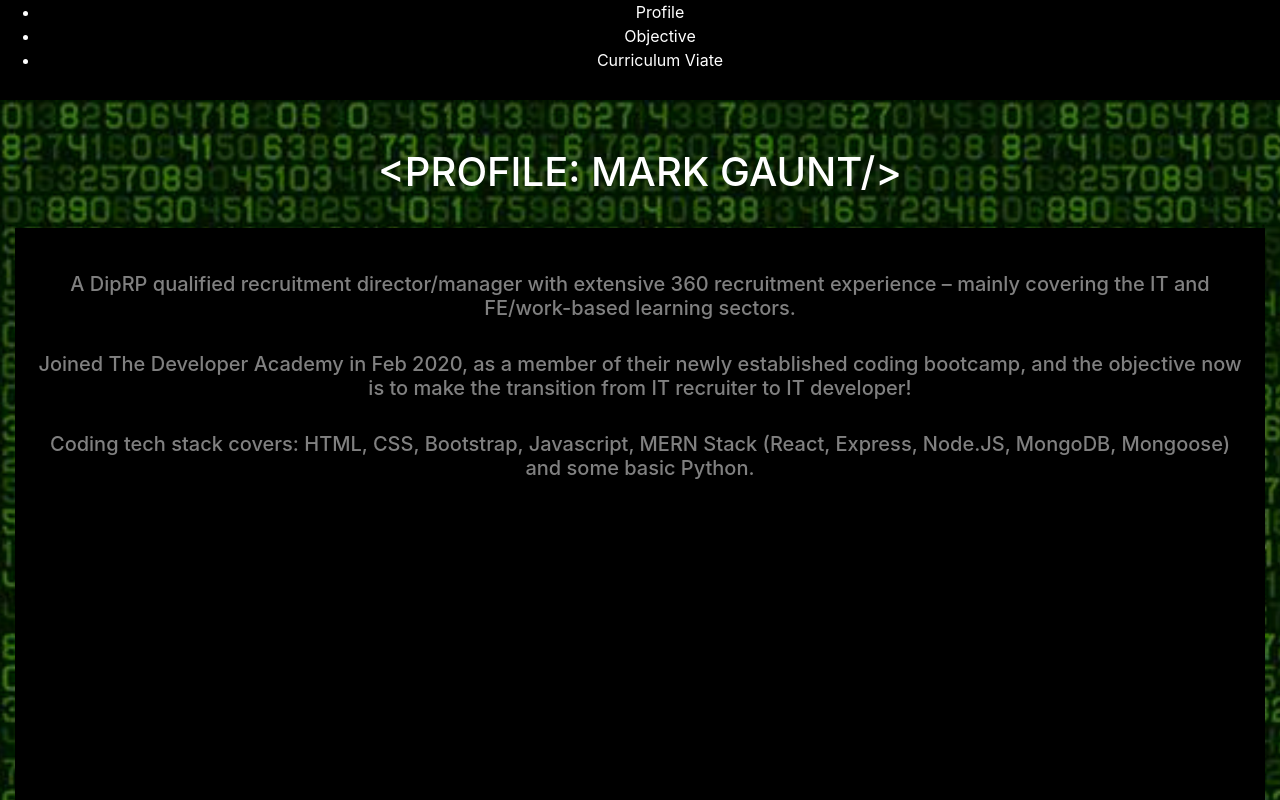
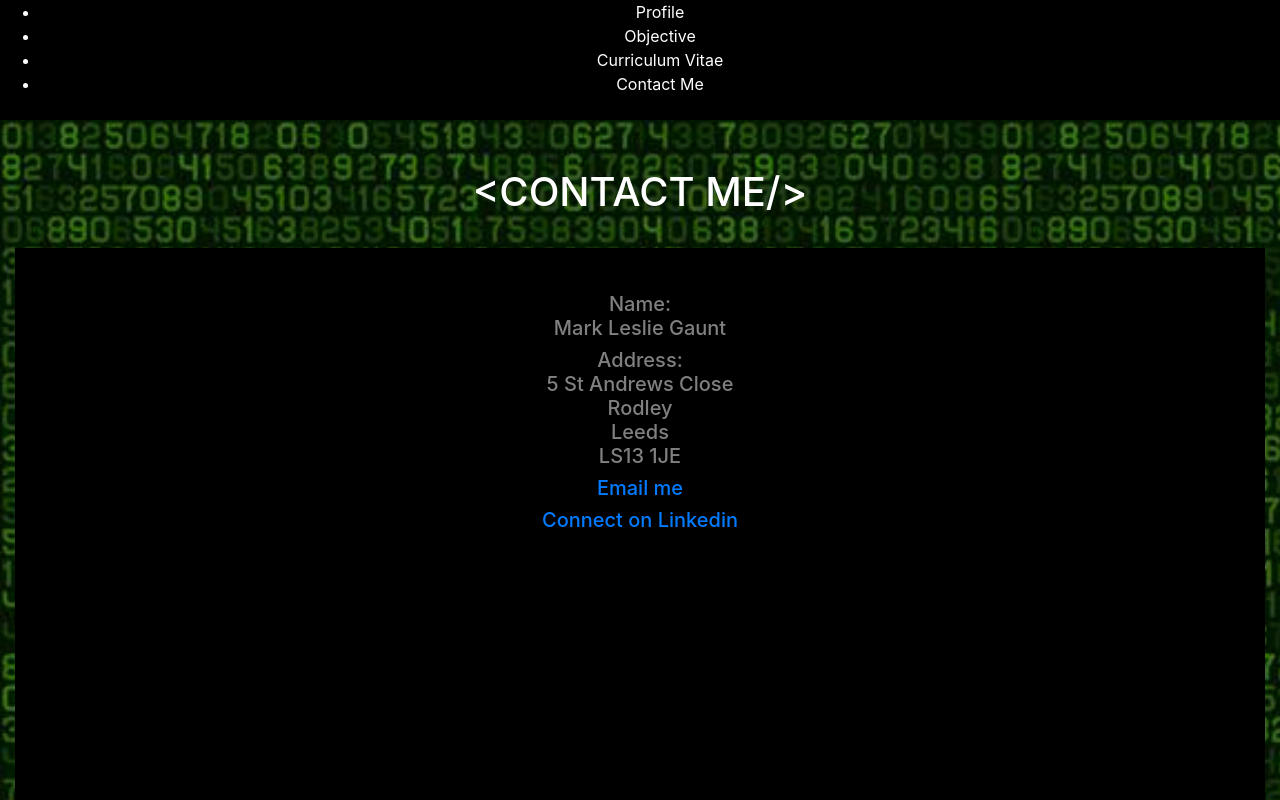
Before and after one commit to MarkGaunt1/mgportfolio, a React (Create React App) app: page /contactme in a window 1280 px wide. Shown: the top 800 px of the page. Built offline with nearby package versions, Linux system fonts and the light colour scheme.

Commit message:
Add contact me page

```diff
--- a/src/App.js
+++ b/src/App.js
@@ -9,10 +9,12 @@ import './App.css';
 import { MyComponentHome} from './MyComponentHome';
 import { MyComponentObjective} from './MyComponentObjective';
 import { MyComponentCV} from './MyComponentCV';
+import { MyComponentContact} from './MyComponentContact';
+
 
 const navStyles = {
   width: '100%',
-  height: '100px',
+  height: '120px',
   color: 'white',
 
   backgroundColor: 'black',
@@ -44,7 +46,10 @@ function App() {
               <Link style={{color: "white"}} to="/objective">Objective</Link>
             </li>
             <li>
-              <Link style={{color: "white"}} to="/curriculumvitae">Curriculum Viate</Link>
+              <Link style={{color: "white"}} to="/curriculumvitae">Curriculum Vitae</Link>
+            </li>
+            <li>
+              <Link style={{color: "white"}} to="/contactme">Contact Me</Link>
             </li>
           </ul>
         </nav>
@@ -57,6 +62,9 @@ function App() {
           </Route>
           <Route path="/curriculumvitae">
             <MyComponentCV />
+          </Route>
+          <Route path="/contactme">
+            <MyComponentContact />
           </Route>
           <Route path="/">
             <MyComponentHome />
--- /dev/null
+++ b/src/MyComponentContact.js
@@ -0,0 +1,57 @@
+import React from 'react';
+import {Container} from 'react-bootstrap';
+import image from './portfolio.jpg'
+
+const styles = {
+    width: '100%',
+    height: '1000px',
+    color: 'white',
+    margin: '0',
+    backgroundImage: 'url('+image+')',
+    backgroundSize: 'contain'
+
+    };
+
+    const stylesFour = {
+        width: '100%',
+        height: '60%',
+        color: 'grey',
+        margin: '0',
+        backgroundColor: 'black',
+        backgroundSize: 'contain',
+        padding: '20px'
+
+        };
+
+
+
+
+export function MyComponentContact() {
+
+
+return (
+    <div>
+        <Container fluid style = {styles}>
+        <br />
+        <br />
+        <h1>&lt;CONTACT ME/&gt;</h1>
+        <br />
+        <div style ={stylesFour}>
+        <br/>
+        <h5>Name:<br/>Mark Leslie Gaunt</h5>
+        <h5>Address:<br/>5 St Andrews Close<br/>Rodley<br/>Leeds<br/>LS13 1JE</h5>
+        <h5><a href = "mailto: marklgaunt@googlemail.com">Email me</a></h5>
+        <h5><a href="https://www.linkedin.com/in/mark-gaunt/">Connect on Linkedin</a></h5>
+
+        </div>
+
+
+        <br />
+        <br />
+        <br />
+
+        </Container>
+
+      </div>
+  );
+}
```
Also changed, not shown: src/MyComponentCVSelect.js (deleted, +0 -60 lines).
